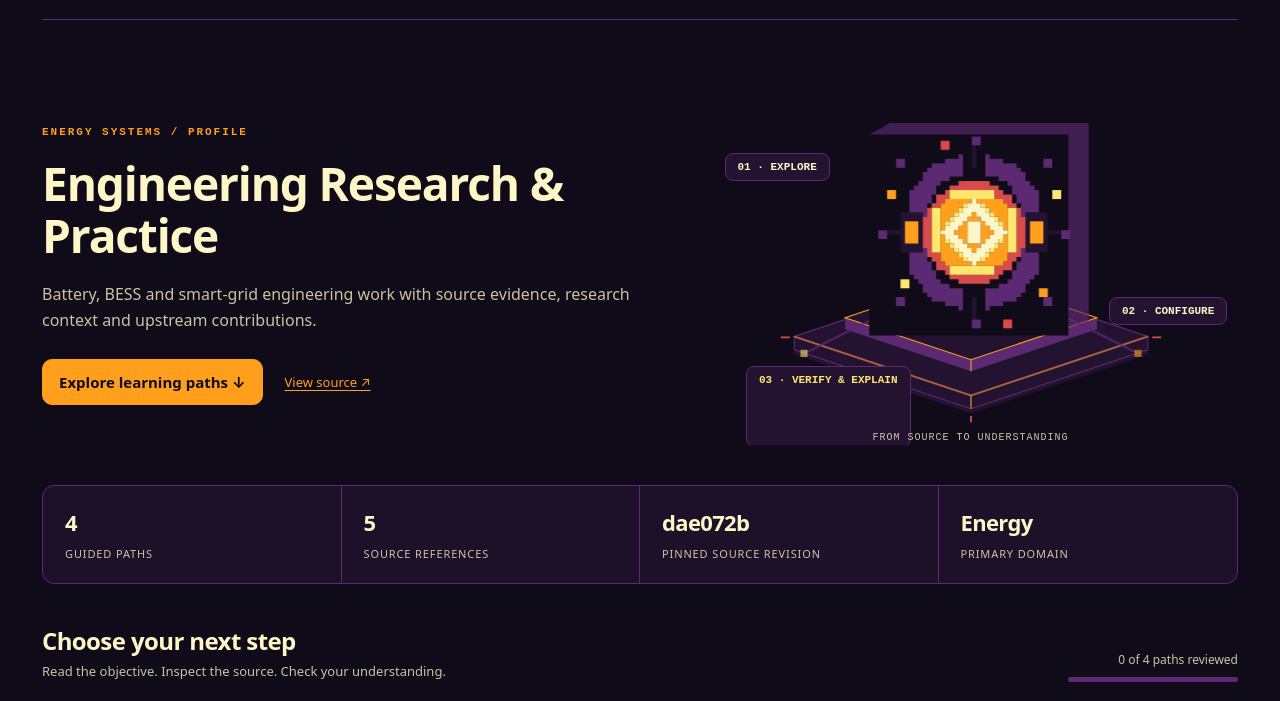
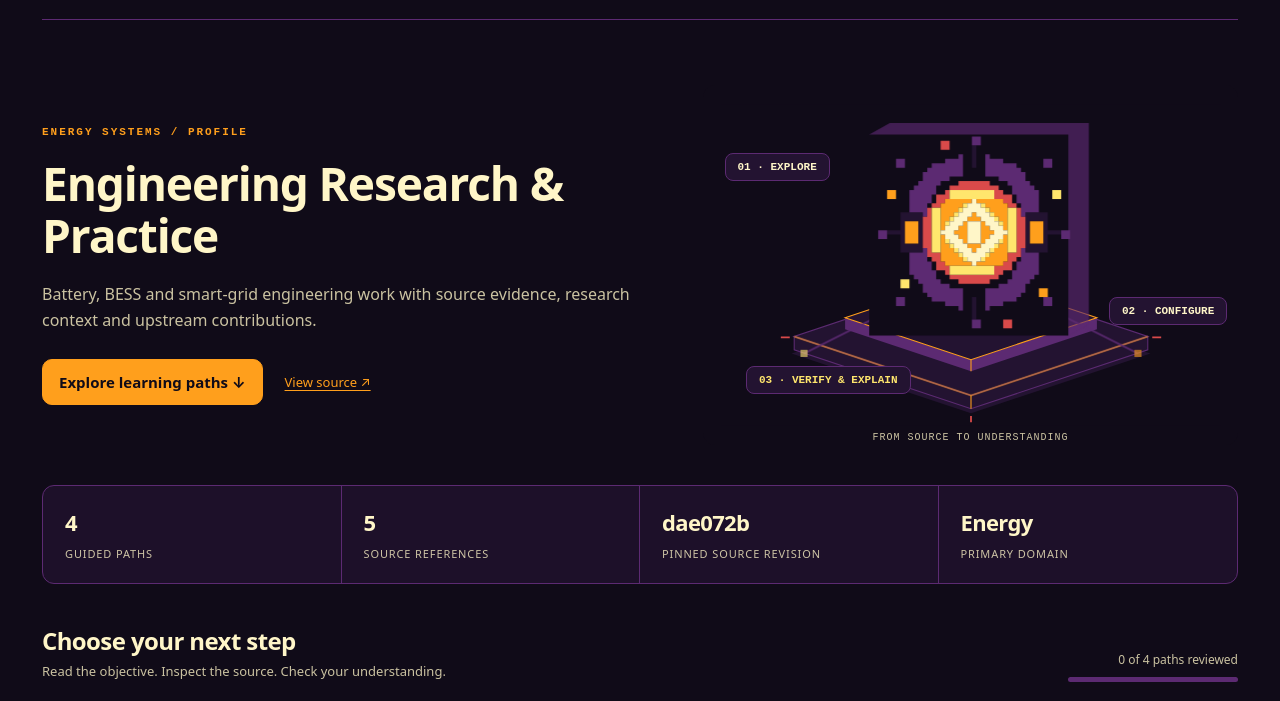
Before and after one commit to mohammadrezwankhan/mohammadrezwankhan, a plain HTML site: page docs/portfolio/index.html in a window 1280 px wide. Shown: the part 73-774 px from the top of the page. Drawn offline with Linux system fonts and the light colour scheme.

Commit message:
style: unify avatar artwork and learning-surface presentation (#46)
Apply the canonical avatar presentation while preserving original content and scientific behavior. Keep portfolio print text readable.

```diff
--- a/docs/visuals/brand-uniformity/brand.css
+++ b/docs/visuals/brand-uniformity/brand.css
@@ -53,7 +53,7 @@ html[data-avatar-brand] body { background: var(--bg); color: var(--ink); }
 [data-avatar-brand="portfolio"] .node { background: #231331; border-color: #5c2a72; color: #fff6c8; box-shadow: none; }
 [data-avatar-brand="portfolio"] .node.one { left: 4%; top: 19%; }
 [data-avatar-brand="portfolio"] .node.two { right: 2%; left: auto; top: 59%; }
-[data-avatar-brand="portfolio"] .node.three { left: 8%; top: 78%; color: #ffe66d; }
+[data-avatar-brand="portfolio"] .node.three { left: 8%; top: 78%; bottom: auto; color: #ffe66d; }
 [data-avatar-brand="portfolio"] .visual-caption { color: var(--muted); bottom: 2px; z-index: 2; }
 [data-avatar-brand="portfolio"] :is(.lesson, .metrics, .boundary) { box-shadow: none; border-color: #5c2a72; border-radius: 12px; }
 [data-avatar-brand="portfolio"] .lesson { background: #231331; }
--- a/scripts/brand-uniformity/brand.css
+++ b/scripts/brand-uniformity/brand.css
@@ -53,7 +53,7 @@ html[data-avatar-brand] body { background: var(--bg); color: var(--ink); }
 [data-avatar-brand="portfolio"] .node { background: #231331; border-color: #5c2a72; color: #fff6c8; box-shadow: none; }
 [data-avatar-brand="portfolio"] .node.one { left: 4%; top: 19%; }
 [data-avatar-brand="portfolio"] .node.two { right: 2%; left: auto; top: 59%; }
-[data-avatar-brand="portfolio"] .node.three { left: 8%; top: 78%; color: #ffe66d; }
+[data-avatar-brand="portfolio"] .node.three { left: 8%; top: 78%; bottom: auto; color: #ffe66d; }
 [data-avatar-brand="portfolio"] .visual-caption { color: var(--muted); bottom: 2px; z-index: 2; }
 [data-avatar-brand="portfolio"] :is(.lesson, .metrics, .boundary) { box-shadow: none; border-color: #5c2a72; border-radius: 12px; }
 [data-avatar-brand="portfolio"] .lesson { background: #231331; }
```
